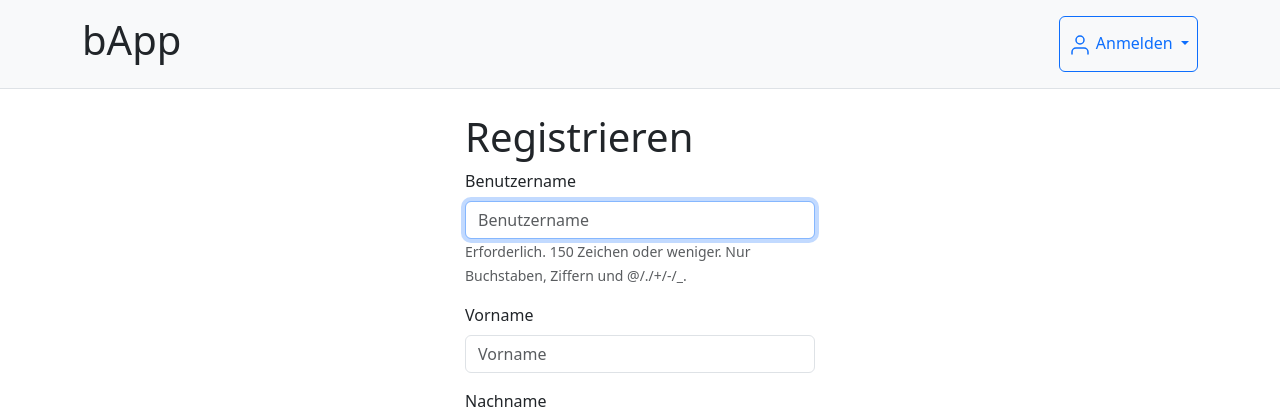
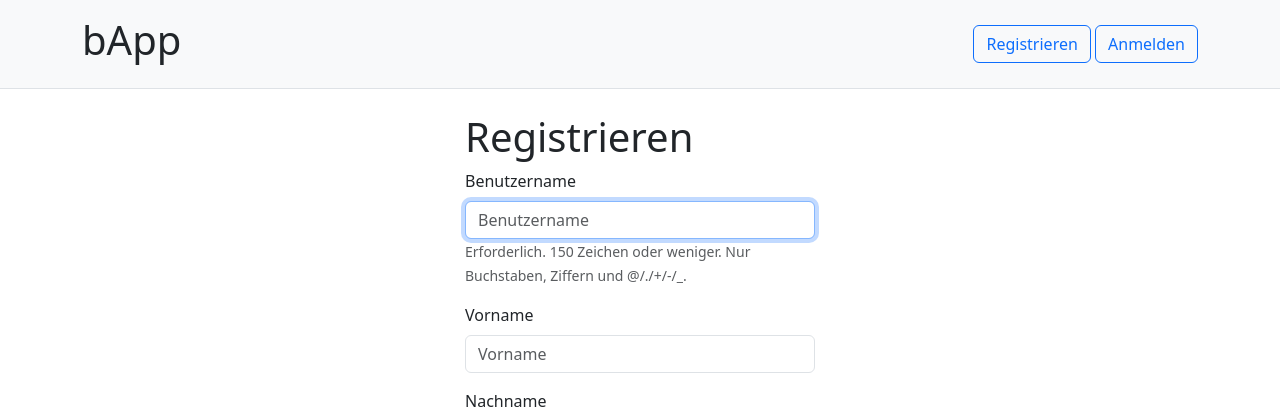
Before and after one commit to Actionb/berichtsheft, a Django app: page /bapp/signup/ in a window 1280 px wide. Shown: the top 417 px of the page. Run offline with Django 5.2, Linux system fonts and the light colour scheme; some libraries are stand-ins or nearby versions.

Commit message:
Add link to sign up page to base template for unauthenticated users

```diff
--- a/web/templates/base.html
+++ b/web/templates/base.html
@@ -15,30 +15,35 @@
 <body>
     {% block header %}
     <header class="bg-light py-3 mb-4 border-bottom">
-        <div class="container d-flex justify-content-between">
+        <div class="container d-flex justify-content-between align-items-center">
             <h1 class="fw-light">{% block header_title %}bApp{% endblock header_title %}</h1>
             {% block account %}
+            {% if user.is_authenticated %}
             <div id="user-account" class="btn-group" role="group">
                 <button type="button" class="btn btn-outline-primary p-2 dropdown-toggle" data-bs-toggle="dropdown" aria-expanded="false" title="Benutzerkonto">
                     <svg xmlns="http://www.w3.org/2000/svg" width="24" height="24" viewBox="0 0 24 24" fill="none" stroke="currentColor" stroke-width="1.5" stroke-linecap="round" stroke-linejoin="round" class="feather feather-user"><path d="M20 21v-2a4 4 0 0 0-4-4H8a4 4 0 0 0-4 4v2"></path><circle cx="12" cy="7" r="4"></circle></svg>
                     <span class="nav-text">{% if user.is_authenticated %}{{ user.get_username }}{% else %}Anmelden{% endif %}</span>
                 </button>
                 <ul class="dropdown-menu dropdown-menu-end">
-                    {% if user.is_authenticated %}
                         <li><span class="dropdown-item-text">Willkommen, <strong>{% firstof user.get_short_name user.get_username %}</strong></span></li>
                         <li><hr class="dropdown-divider"></li>
                         <li><a class="dropdown-item" href="{% url 'user_profile' %}">Benutzerprofil</a></li>
                         {% if user.is_staff %}<li><a class="dropdown-item" href="{% url 'admin:index' %}">Admin Seite</a></li>{% endif %}
                         {% if user.has_usable_password %}<li><a class="dropdown-item" href="{% url 'password_change' %}">Passwort ändern</a></li>{% endif %}
-                        <li><form id="logout-form" method="post" action="{% url 'logout' %}">
-                            {% csrf_token %}
-                            <button class="dropdown-item" type="submit">Abmelden</button>
-                        </form></li>
-                    {% else %}
-                        <li><a class="dropdown-item" href="{% url 'login' %}">Anmelden</a></li>
-                    {% endif %}
+                        <li>
+                            <form id="logout-form" method="post" action="{% url 'logout' %}">
+                                {% csrf_token %}
+                                <button class="dropdown-item" type="submit">Abmelden</button>
+                            </form>
+                        </li>
                 </ul>
             </div>
+            {% else %}
+                <div>
+                    <a class="btn btn-outline-primary" href="{% url 'signup' %}">Registrieren</a>
+                    <a class="btn btn-outline-primary" href="{% url 'login' %}">Anmelden</a>
+                </div>
+            {% endif %}
             {% endblock account %}
         </div>
     </header>
```
